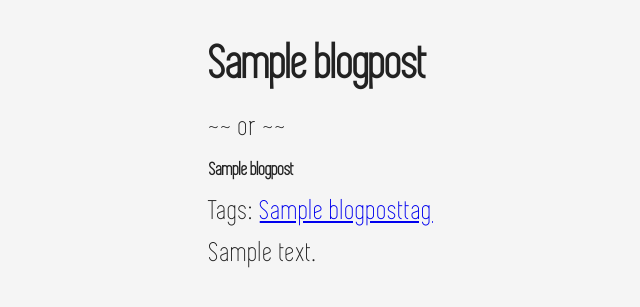
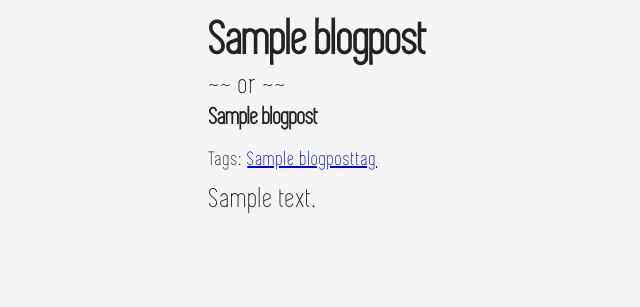
Before and after one commit to plumdog/myhome, a Django app: page /blog/post/1/ in a window 1280 px wide. Shown: the part 38-345 px from the top of the page, without its empty margins (47-687 px from the left). Run offline with Django 3.2, Linux system fonts and the light colour scheme; tables that the repository leaves empty hold one stand-in row (values such as "Sample post"); some libraries are stand-ins or nearby versions.

Commit message:
Adjust styling around subtitle

```diff
--- a/myhome/blog/templates/blog/blog_post.html
+++ b/myhome/blog/templates/blog/blog_post.html
@@ -21,11 +21,13 @@
     {% endif %}
   {% endif %}
 
-  <h2>{{ bp.title }}</h2>
-  {% if bp.subtitle %}
-    <p>~~ or ~~</p>
-    <h3>{{ bp.subtitle }}</h3>
-  {% endif %}
+  <div class="titles">
+    <h2>{{ bp.title }}</h2>
+    {% if bp.subtitle %}
+      <p class="or">~~ or ~~</p>
+      <h3 class="subtitle">{{ bp.subtitle }}</h3>
+    {% endif %}
+  </div>
 
   {% if bp.blog_post_tags.all %}
     <p>
--- a/myhome/myhome/static/style.css
+++ b/myhome/myhome/static/style.css
@@ -85,9 +85,26 @@ p {
 	max-width: 45%;
 }
 
+.blog-post .titles {
+	margin-bottom: 12px;
+}
+
 .blog-post h2 {
 	font-size: 48px;
-	margin: 24px 0;
+	margin: 0;
+}
+
+.blog-post .subtitle {
+	font-size: 24px;
+	margin: 0;
+}
+
+.blog-post p.or {
+	margin: 6px 0;
+}
+
+.blog-post .tags {
+	font-size: 20px;
 }
 
 .blog-post p {
```
